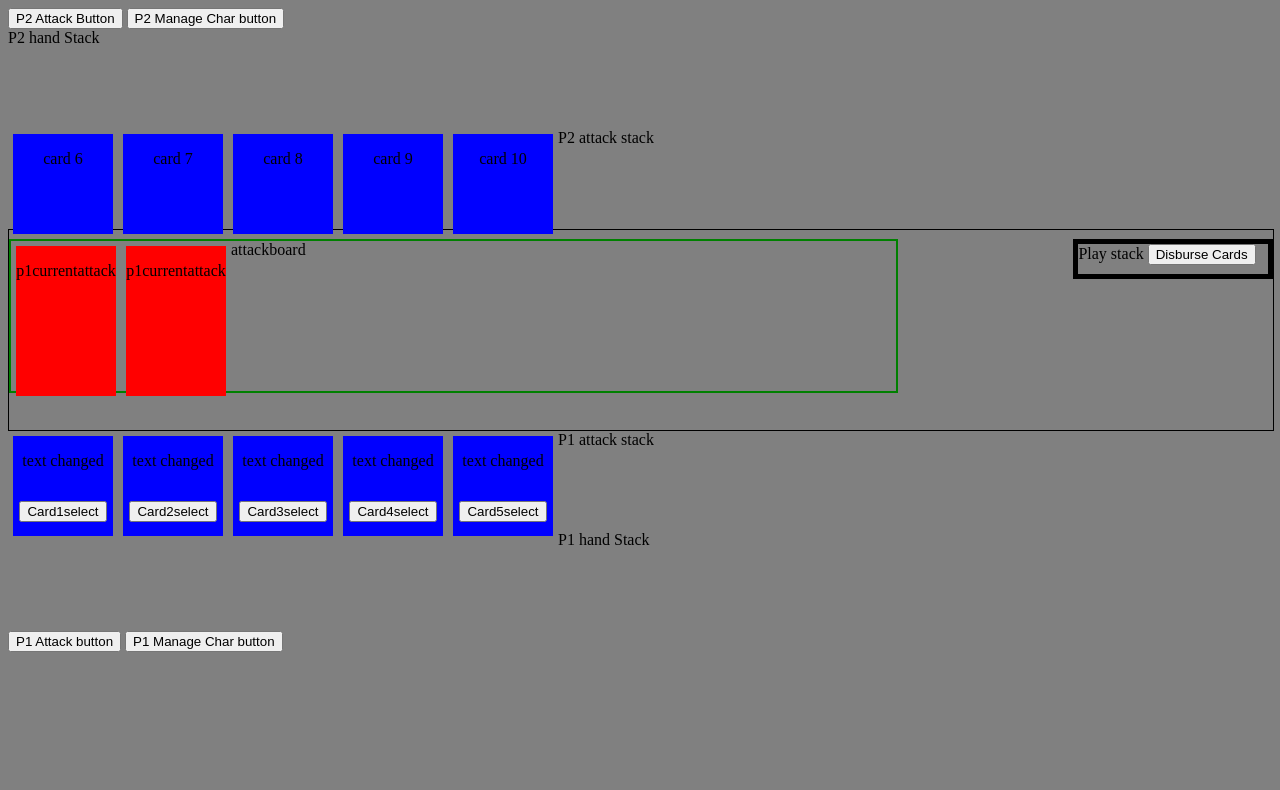
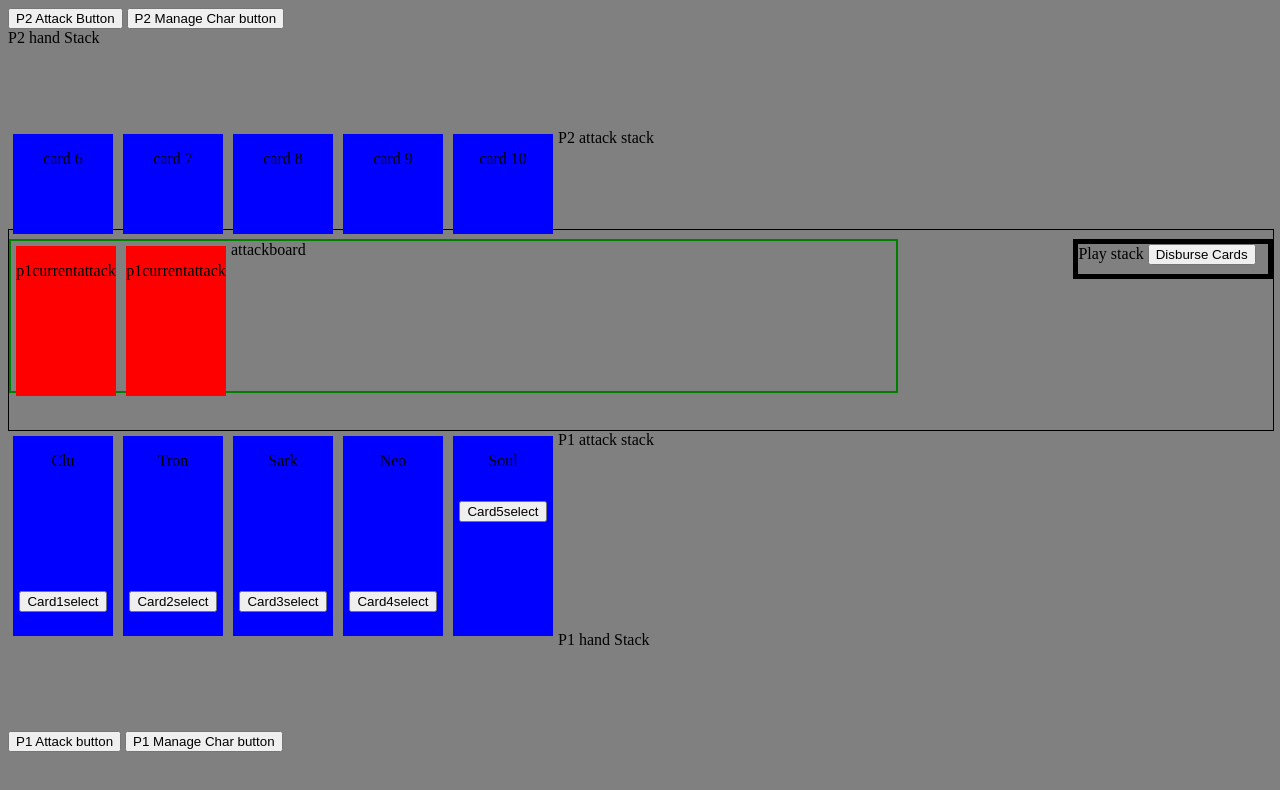
Before and after one commit to ilya0/Project1, a plain HTML site: page index.html in a window 1280 px wide. Both pictures are taken after a click on the button "Disburse Cards". Drawn offline with nearby package versions, Linux system fonts and the light colour scheme.

Commit message:
Added functionality such as buttons and click on actions

```diff
--- a/app.js
+++ b/app.js
@@ -1,5 +1,9 @@
 var testdatabaseAttrs = [
-{Attribute:"attr",name:"Black Belt",health:0,hp:1},
+{Attribute:"attr",
+name:"Black Belt",
+health:0,
+hp:1},
+
 {Attribute:"attr",name:"purple belt",health:0,hp:1},
 {Attribute:"attr",name:"Black2 Belt",health:0,hp:1},
 {Attribute:"attr",name:"polk dot belt",health:0,hp:1}];
@@ -8,17 +12,25 @@ var testdatabaseChars = [
 {Attribute:"Char",name:"Clu",health:1,hp:1},
 {Attribute:"Char",name:"Tron",health:1,hp:1},
 {Attribute:"Char",name:"Sark",health:1,hp:1},
-{Attribute:"Char",name:"Neo",health:1,hp:1}
+{Attribute:"Char",name:"Neo",health:1,hp:1},
+{Attribute:"Char",name:"Soul",health:1,hp:1}
 ];
 
-var p1charhand = [{Attribute:"Char",name:"Clu",health:1,hp:1}];
+var p1charhand = [{Attribute:"Char",name:"Clu",health:1,hp:1},
+{Attribute:"Char",name:"Tron",health:1,hp:1},
+{Attribute:"Char",name:"Sark",health:1,hp:1},
+{Attribute:"Char",name:"Neo",health:1,hp:1},
+{Attribute:"Char",name:"Soul",health:1,hp:1}
+];
+
+
 var p2charhand = [{Attribute:"Char",name:"Tron",health:1,hp:1}];
 
 // var p1attrhand = [];
 // var p2attrhand = [];
 
-var p1attackChar = [{Attribute:"Char",name:"Clu",health:1,hp:1}];
-var p2attackChar = [{Attribute:"Char",name:"Tron",health:1,hp:1}];
+var p1attackChar = [];
+var p2attackChar = [];
 
 var AttackTurn = 0;
 
@@ -42,21 +54,50 @@ $('.p1charhand').on('click', function(){
 });
 
 
+///disburse cards to players function
+
 $('#disburseCardbutton').on('click',function(){
-  $('.card1text').text("text changed");
-  $('.card2text').text("text changed");
-  $('.card3text').text("text changed");
-  $('.card4text').text("text changed");
-  $('.card5text').text("text changed");
-  $('.card6text').text("text changed");
-  $('.card7text').text("text changed");
-  $('.card8text').text("text changed");
-  $('.card9text').text("text changed");
-  $('.card10text').text("text changed");
+  $('.card1text').text(p1charhand[0].name,p1charhand[0].hp);
+  $('.card2text').text(p1charhand[1].name,p1charhand[1].hp);
+  $('.card3text').text(p1charhand[2].name,p1charhand[2].hp);
+  $('.card4text').text(p1charhand[3].name,p1charhand[3].hp);
+  $('.card5text').text(p1charhand[4].name,p1charhand[4].hp);
+  $('.card6text').text(p2charhand[0].name,p2charhand[0].hp);
+  $('.card7text').text(p2charhand[1].name,p2charhand[1].hp);
+  $('.card8text').text(p2charhand[2].name,p2charhand[2].hp);
+  $('.card9text').text(p2charhand[3].name,p2charhand[3].hp);
+  $('.card10text').text(p2charhand[4].name,p2charhand[4].hp);
 
 
 });
 
+///select card for attack function
+
+$('#card1').on('click', function() {
+  console.log("attack char added from p1 [0]");
+ var cell1 = $(this).text();
+ p1attackChar.push(p1charhand[0]);
+});
+$('.card2').on('click', function() {
+   console.log("attack char added from p1 [1]");
+ var cell1 = $(this).text();
+ p1attackChar.push(p1charhand[1]);
+});
+$('.card3').on('click', function() {
+   console.log("attack char added from p1 [2]");
+ var cell1 = $(this).text();
+ p1attackChar.push(p1charhand[2]);
+});
+$('.card4').on('click', function() {
+   console.log("attack char added from p1 [3]");
+ var cell1 = $(this).text();
+ p1attackChar.push(p1charhand[3]);
+});
+$('.card5').on('click', function() {
+   console.log("attack char added from p1 [4]");
+ var cell1 = $(this).text();
+ p1attackChar.push(p1charhand[4]);
+});
 
 
 
--- a/index.html
+++ b/index.html
@@ -44,11 +44,11 @@
 </div>
 
 <div id = "p1attackstack"> P1 attack stack
-  <div class ="card player1" id = "card1"><div class = "card1text">card 1</div><button onclick="attackTurn()">Card1select</button></div>
-  <div class ="card player1" id = "card2"><div class = "card2text">card 2</div><button onclick="attackTurn()">Card2select</button></div>
-  <div class ="card player1" id = "card3"><div class = "card3text">card 3</div><button onclick="attackTurn()">Card3select</button></div>
-  <div class ="card player1" id = "card4"><div class = "card4text">card 4</div><button onclick="attackTurn()">Card4select</button></div>
-  <div class ="card player1" id = "card5"><div class = "card5text">card 5</div><button onclick="attackTurn()">Card5select</button></div>
+  <div class ="card player1" id = "card1"><div class = "card1text cardtext">card 1</div><button class = "cardselectbutton" onclick="attackTurn()">Card1select</button></div>
+  <div class ="card player1" id = "card2"><div class = "card2text cardtext">card 2</div><button class = "cardselectbutton" onclick="attackTurn()">Card2select</button></div>
+  <div class ="card player1" id = "card3"><div class = "card3text cardtext">card 3</div><button class = "cardselectbutton" onclick="attackTurn()">Card3select</button></div>
+  <div class ="card player1" id = "card4"><div class = "card4text cardtext">card 4</div><button class = "cardselectbutton" onclick="attackTurn()">Card4select</button></div>
+  <div class ="card playecardselectbuttonr1" id = "card5"><div class = "card5text">card 5</div><button class = "cardselectbutton" onclick="attackTurn()">Card5select</button></div>
 </div>
 
 
--- a/stylesheet.css
+++ b/stylesheet.css
@@ -36,7 +36,7 @@ body{
 
 }
 #p1attackstack{
-  height: 100px;
+  height: 200px;
 
 }
 #p2handstack{
@@ -62,6 +62,7 @@ margin: 5px;
   text-align: center;
   float:left;
 
+
 }
 
 .p1currentattack{margin: 5px;
@@ -84,5 +85,11 @@ margin: 5px;
   line-height: 50px;
   text-align: center;
   float:left;
+}
+.cardselectbutton{
+  text-align: bottom;
+}
 
+.cardtext{
+  height:70%;
 }
```
